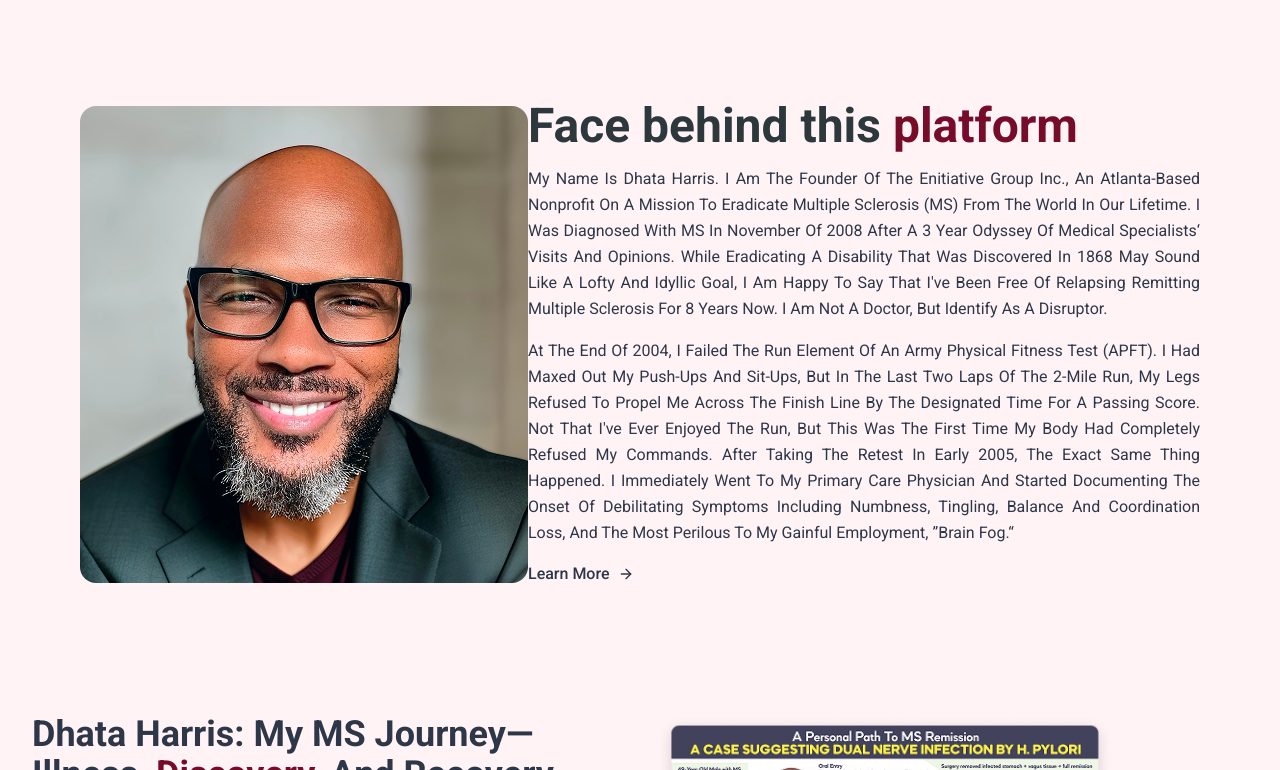
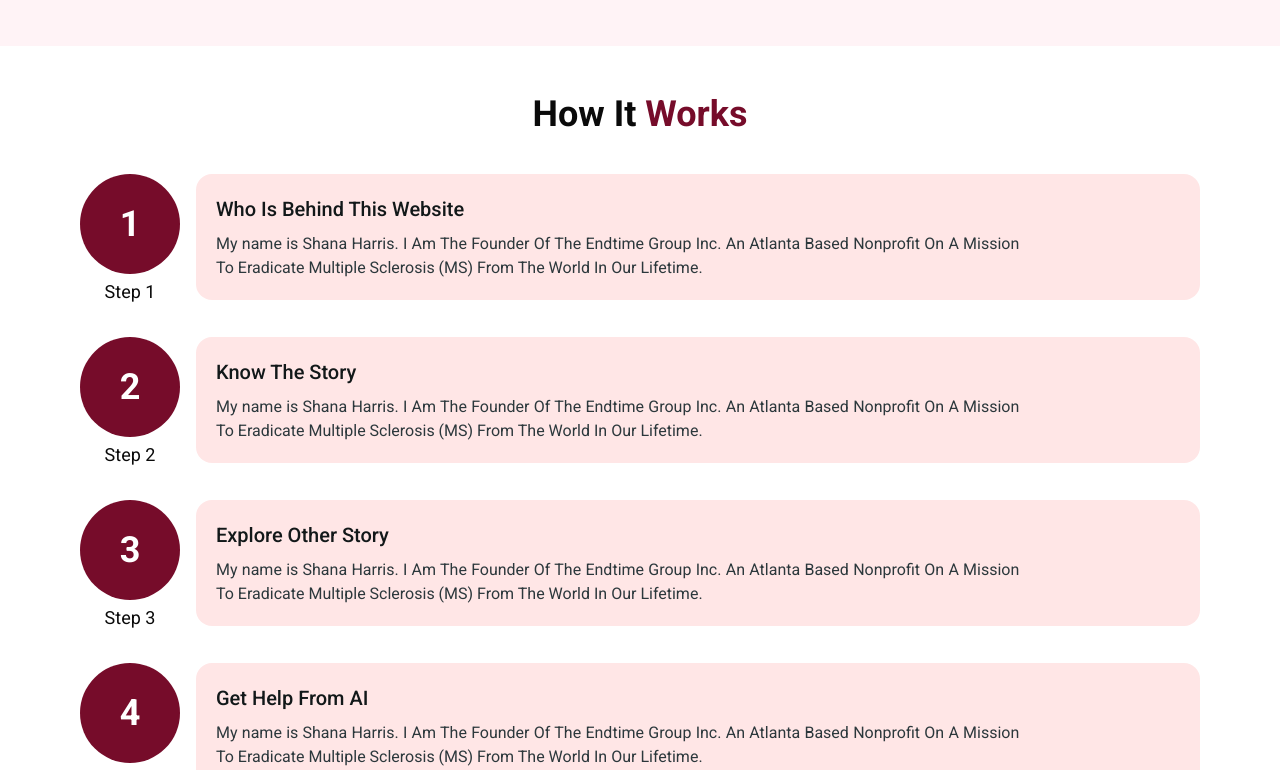
Before and after one commit to sharif57/dhataharris-frontend, a Next.js app: page / in a window 1280 px wide. Shown: the part 730-1500 px from the top of the page. Built offline with nearby package versions, Linux system fonts and the light colour scheme.

Commit message:
feat: Add HowWorks component to explain the website's mission and process

```diff
--- a/src/app/(home)/page.tsx
+++ b/src/app/(home)/page.tsx
@@ -1,6 +1,7 @@
 import Discovery from "../components/Discovery";
 import Donation from "../components/Donation";
 import Hero from "../components/Hero";
+import HowWorks from "../components/HowWorks";
 import MSNewsSection from "../components/MSNewsSection";
 import Platform from "../components/Platform";
 import StoriesSection from "../components/StoriesSection";
@@ -10,6 +11,8 @@
     <div>
       <Hero />
 
+      <HowWorks />
+
       <Platform />
 
       <Discovery></Discovery>
@@ -18,7 +21,7 @@
 
       <MSNewsSection />
 
-      <Donation/>
+      <Donation />
     </div>
   );
 }
--- /dev/null
+++ b/src/app/components/HowWorks.tsx
@@ -0,0 +1,61 @@
+export default function HowWorks() {
+  const steps = [
+    {
+      number: 1,
+      title: "Who Is Behind This Website",
+      content:
+        "My name is Shana Harris. I Am The Founder Of The Endtime Group Inc. An Atlanta Based Nonprofit On A Mission To Eradicate Multiple Sclerosis (MS) From The World In Our Lifetime.",
+    },
+    {
+      number: 2,
+      title: "Know The Story",
+      content:
+        "My name is Shana Harris. I Am The Founder Of The Endtime Group Inc. An Atlanta Based Nonprofit On A Mission To Eradicate Multiple Sclerosis (MS) From The World In Our Lifetime.",
+    },
+    {
+      number: 3,
+      title: "Explore Other Story",
+      content:
+        "My name is Shana Harris. I Am The Founder Of The Endtime Group Inc. An Atlanta Based Nonprofit On A Mission To Eradicate Multiple Sclerosis (MS) From The World In Our Lifetime.",
+    },
+    {
+      number: 4,
+      title: "Get Help From AI",
+      content:
+        "My name is Shana Harris. I Am The Founder Of The Endtime Group Inc. An Atlanta Based Nonprofit On A Mission To Eradicate Multiple Sclerosis (MS) From The World In Our Lifetime.",
+    },
+  ];
+
+  return (
+    <div className="bg-white">
+      <div className="container mx-auto px-4 py-12 max-w-6xl">
+        <h2 className="text-center text-3xl md:text-4xl font-bold mb-10">
+          How It <span className="text-[#760C2A]">Works</span>
+        </h2>
+
+        <div className="space-y-6 md:space-y-8">
+          {steps.map((step, index) => (
+            <div
+              key={index}
+              className="flex flex-col sm:flex-row items-start gap-4"
+            >
+              {/* Number Circle */}
+              <div className="flex flex-col items-center">
+                <div className="w-[100px] h-[100px] rounded-full bg-[#760C2A] text-white flex items-center justify-center text-4xl font-bold">
+                  {step.number}
+                </div>
+                <p className="text-[18px] mt-1">Step {step.number}</p>
+              </div>
+
+              {/* Content Box */}
+              <div className="bg-[#FFE6E6] rounded-2xl p-5 flex-1 w-full">
+                <h3 className="font-medium text-[20px] text-[#121819] mb-2">{step.title}</h3>
+                <p className="text-[16px] font-normal lg:w-5/6 text-justify text-[#2C383C]">{step.content}</p>
+              </div>
+            </div>
+          ))}
+        </div>
+      </div>
+    </div>
+  );
+}
```
